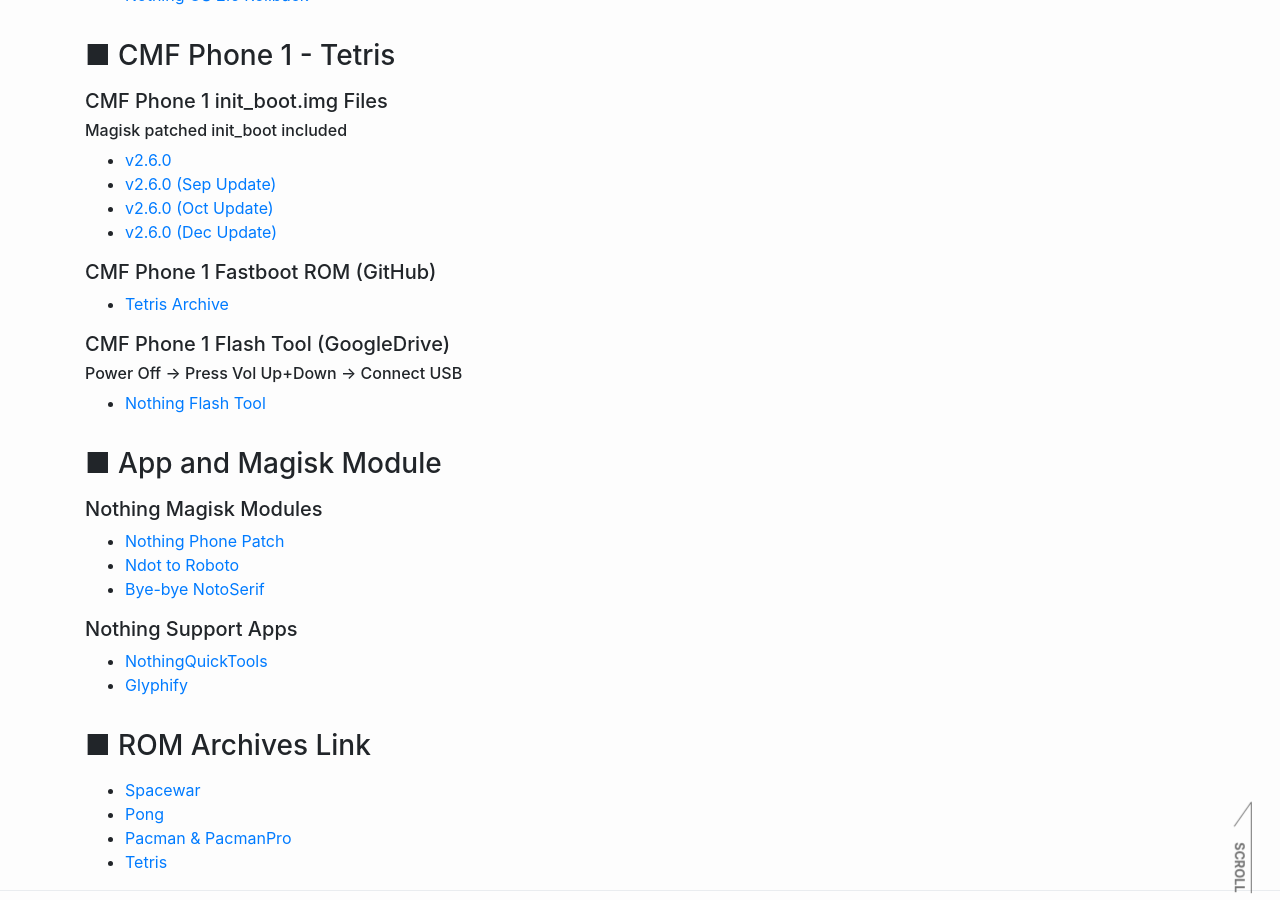
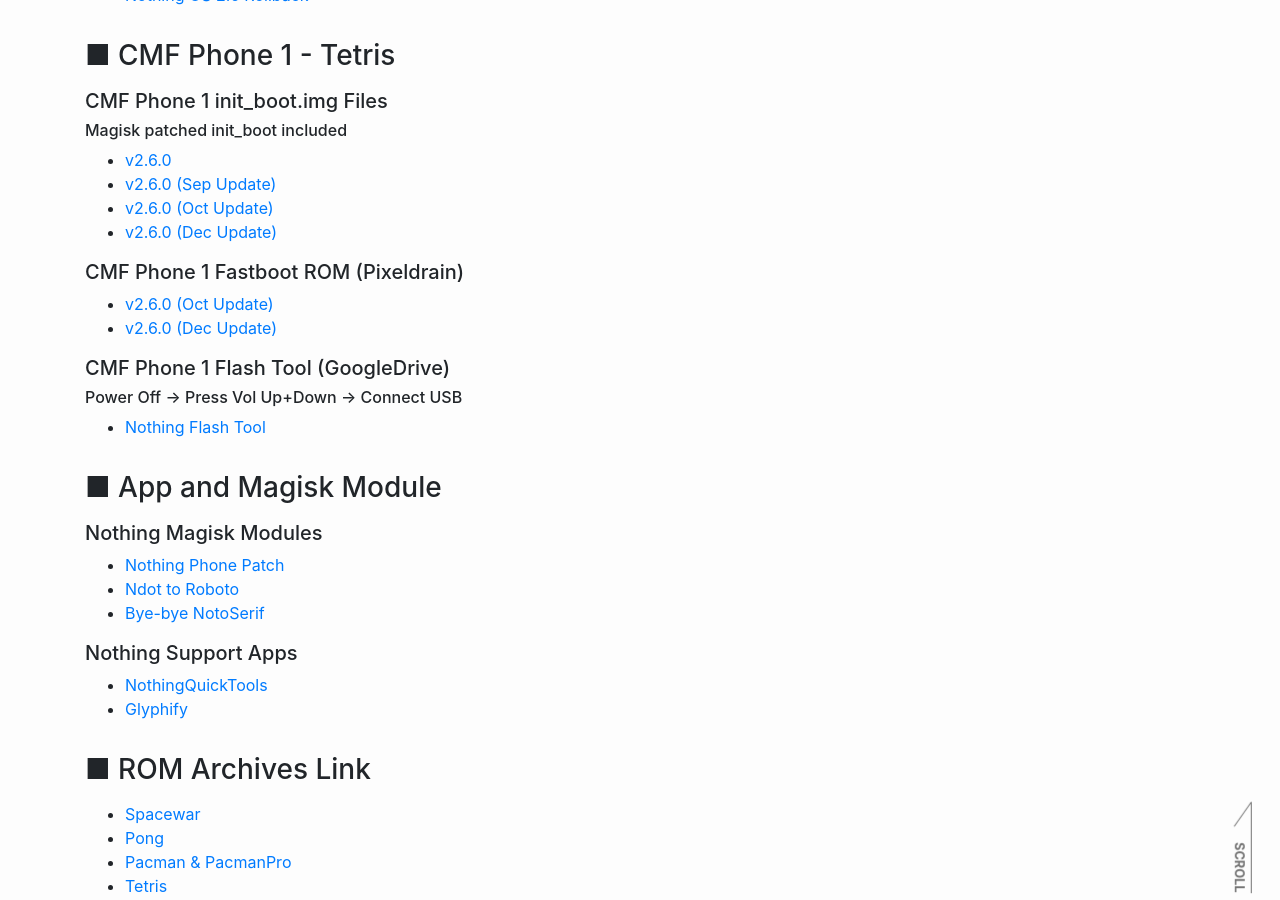
Before and after one commit to reindex-ot/reindex-ot.github.io, a Jekyll site: the page built from nothing.md, in a window 1280 px wide and 900 px high, scrolled down 4998 px. Built offline with Jekyll 4.4.1, drawn with Linux system fonts in a browser that asks for light colours.

Commit message:
Update nothing.md
Signed-off-by: Re*Index. (ot_inc) <32851879+reindex-ot@users.noreply.github.com>

```diff
--- a/nothing.md
+++ b/nothing.md
@@ -190,8 +190,9 @@ JPNのモデルではBeta参加用のAPKをインストールしても、**ボ
 - [v2.6.0 (Oct Update)](https://github.com/reindex-ot/boot.img_repo/raw/main/cmf/phone1/Tetris_v2.6.0-241021-2030_init_boot.zip)
 - [v2.6.0 (Dec Update)](https://github.com/reindex-ot/boot.img_repo/raw/main/cmf/phone1/Tetris_v2.6.0-241125-2107_init_boot.zip)
 
-##### CMF Phone 1 Fastboot ROM (GitHub)
-- [Tetris Archive](https://github.com/spike0en/Tetris_Archive)
+##### CMF Phone 1 Fastboot ROM (Pixeldrain)
+- [v2.6.0 (Oct Update)](https://pixeldrain.com/u/TZF5yTNW)
+- [v2.6.0 (Dec Update)](https://pixeldrain.com/u/HEc6WKXC)
 
 ##### CMF Phone 1 Flash Tool (GoogleDrive)
 ######  Power Off → Press Vol Up+Down → Connect USB
```
